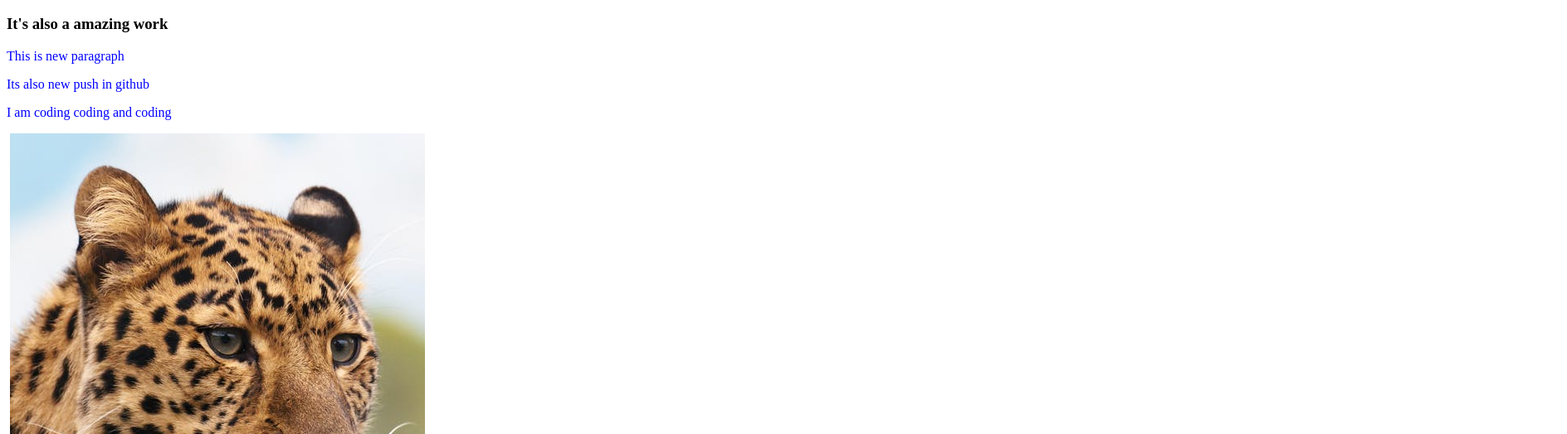
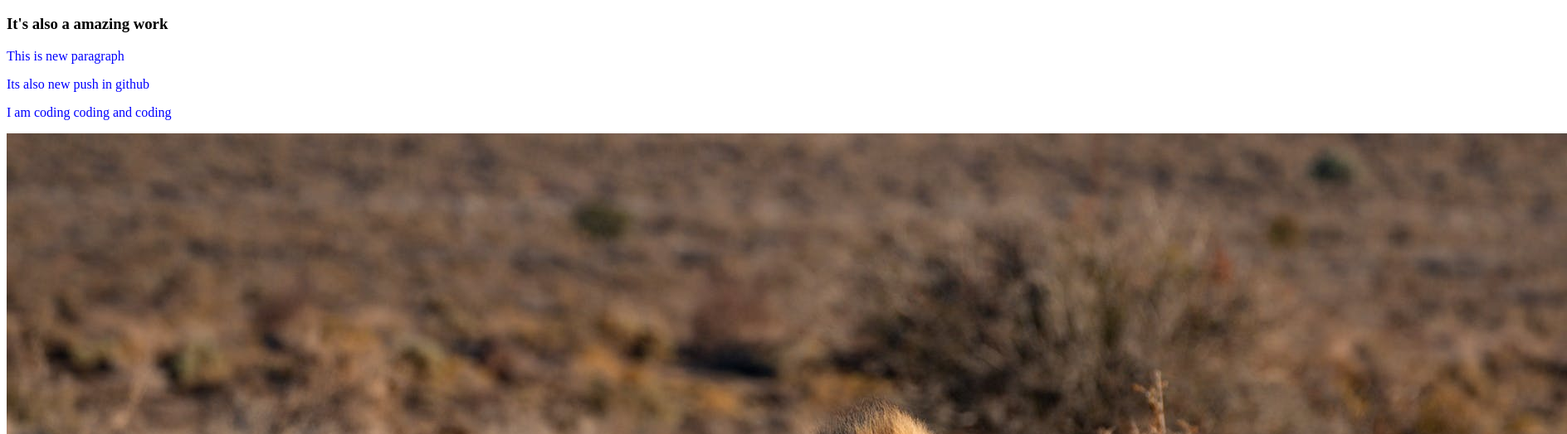
Before and after one commit to Jamshedjisan/my-second-repo, a plain HTML site: page index.html in a window 1280 px wide. Shown: the part 120-644 px from the top of the page at 83% size, 1888 px wide, since content can reach past the window. Drawn offline with Linux system fonts and the light colour scheme.

Commit message:
corrected

```diff
--- a/index.html
+++ b/index.html
@@ -14,7 +14,7 @@
     <p>This is new paragraph</p>
     <p>Its also new push in github</p>
     <p>I am coding coding and coding</p>
-    <img src="lion.jpeg" alt="">
+    <img src="images/lion.jpeg" alt="">
     <img src="images/tiger.jpeg" alt="">
 </body>
 </html>
```
